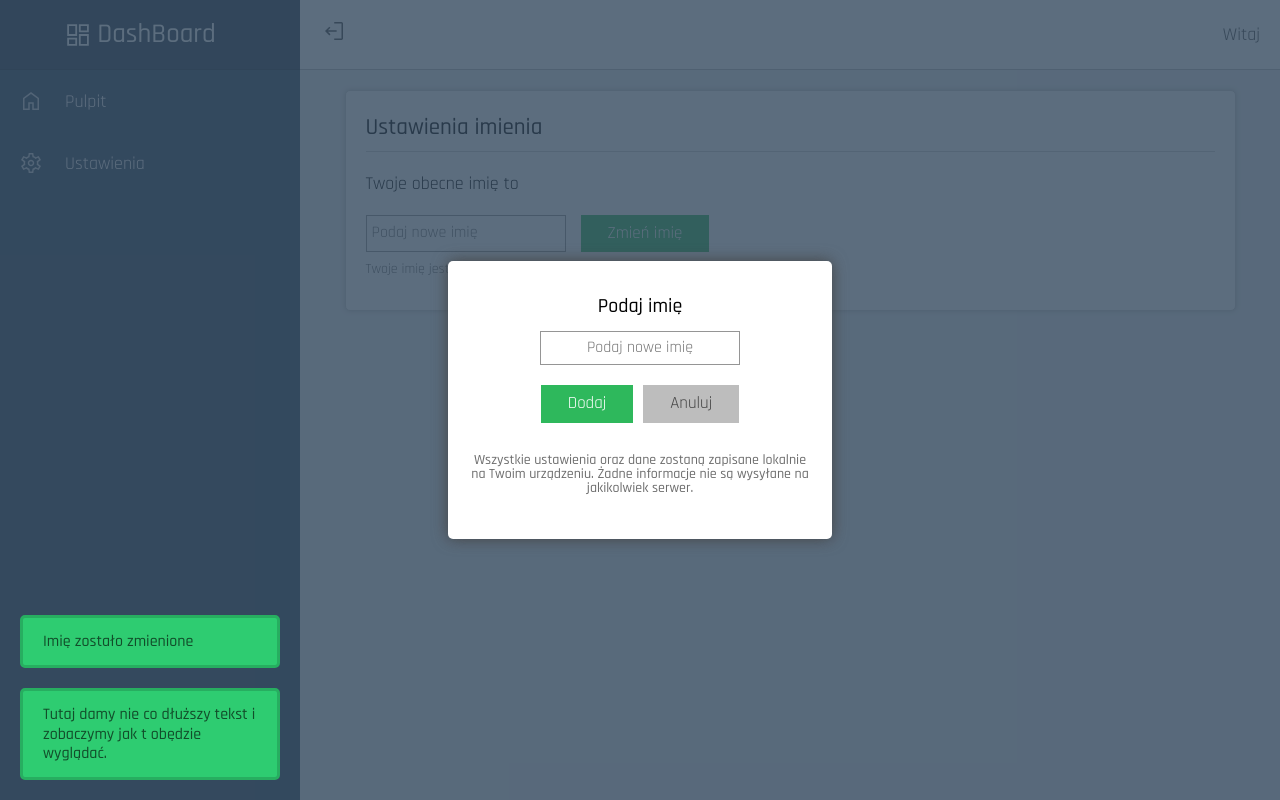
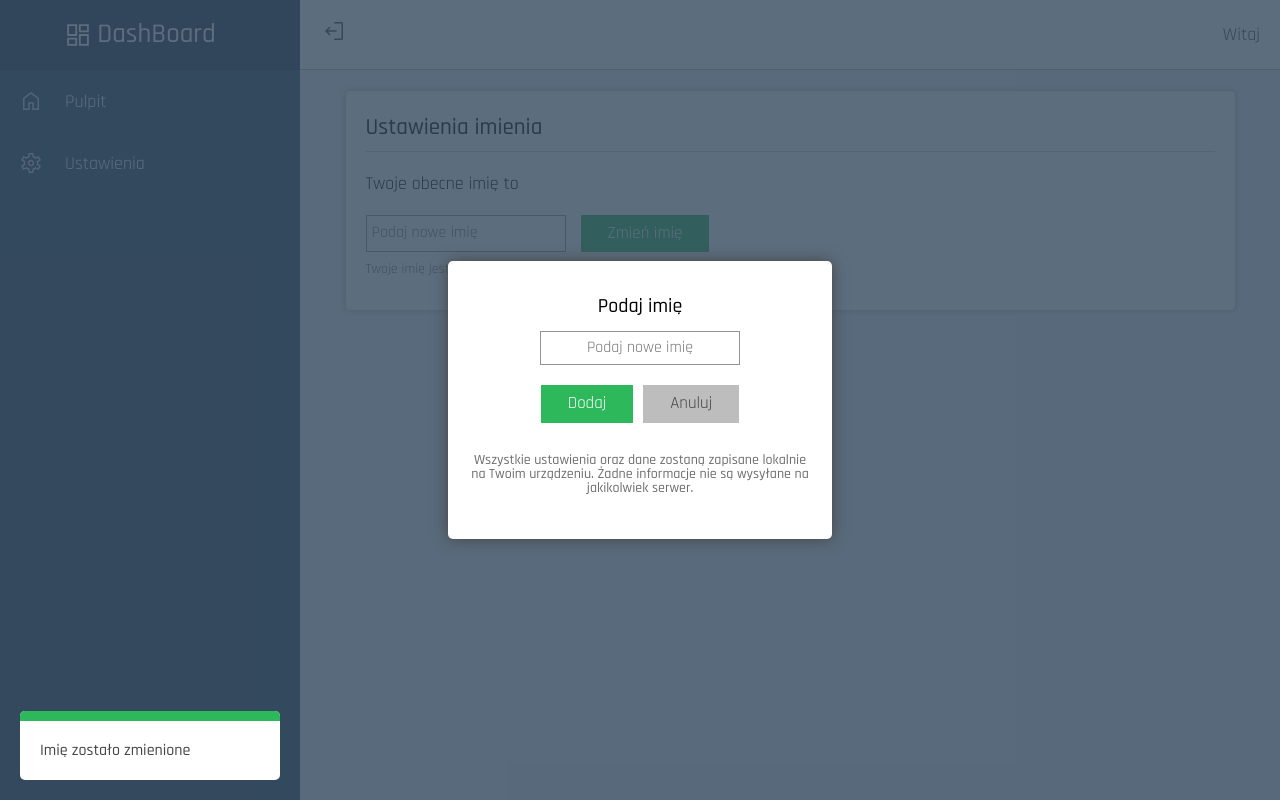
Before and after one commit to Maciej86/dashboard, a React (Create React App) app: page /dashboard/settings in a window 1280 px wide. Built offline with nearby package versions, Linux system fonts and the light colour scheme.

Commit message:
Changed name Popup to Confirm and styled popup

```diff
--- a/src/common/Popup/index.tsx
+++ /dev/null
@@ -1,12 +0,0 @@
-import { PopupInfo, Wrapper } from "./styled";
-
-export const Popup = () => {
-  return (
-    <Wrapper>
-      <PopupInfo>Imię zostało zmienione</PopupInfo>
-      <PopupInfo>
-        Tutaj damy nie co dłuższy tekst i zobaczymy jak t obędzie wyglądać.
-      </PopupInfo>
-    </Wrapper>
-  );
-};
--- a/src/common/Popup/styled.ts
+++ /dev/null
@@ -1,21 +0,0 @@
-import styled from "styled-components";
-
-export const Wrapper = styled.div`
-  position: absolute;
-  bottom: 0;
-  padding: 20px;
-  z-index: 30;
-`;
-
-export const PopupInfo = styled.div`
-  width: 260px;
-  margin-top: 20px;
-  padding: 14px 20px;
-  background: rgb(46, 204, 113);
-  border: 3px solid rgb(39, 174, 96);
-  font-size: 16px;
-  font-weight: 500;
-  line-height: 1.2;
-  color: rgb(18, 77, 42);
-  border-radius: 5px;
-`;
--- a/src/core/App.tsx
+++ b/src/core/App.tsx
@@ -7,7 +7,7 @@ import { selectToggleNavState } from "../features/Bar/sliceBar";
 import { Navigation } from "../features/Navigation";
 import { Bar } from "../features/Bar";
 import { themeDefault } from "./theme";
-import { Popup } from "../common/Popup";
+import { Confirm } from "../features/Confirm";
 import { Wrapper, Dashboard, Section } from "./styled";
 
 export const App = () => {
@@ -25,7 +25,7 @@ export const App = () => {
             <Outlet />
           </Section>
         </Dashboard>
-        <Popup />
+        <Confirm />
       </Wrapper>
     </ThemeProvider>
   );
--- a/src/core/theme.ts
+++ b/src/core/theme.ts
@@ -56,6 +56,8 @@ export const themeDefault = {
     borderInputError: color.red,
     backgroundTile: color.white,
     borderTile: color.gray_200,
+    backgroundConfirm: color.white,
+    okConfirm: color.jungleGreen_100,
   },
   size: {
     ...size,
--- /dev/null
+++ b/src/features/Confirm/index.tsx
@@ -0,0 +1,12 @@
+import { Wrapper, Popup, Strap, Text } from "./styled";
+
+export const Confirm = () => {
+  return (
+    <Wrapper>
+      <Popup>
+        <Strap></Strap>
+        <Text>Imię zostało zmienione</Text>
+      </Popup>
+    </Wrapper>
+  );
+};
--- /dev/null
+++ b/src/features/Confirm/styled.ts
@@ -0,0 +1,30 @@
+import styled from "styled-components";
+
+export const Wrapper = styled.div`
+  position: absolute;
+  padding: 20px;
+  bottom: 0;
+  z-index: 30;
+`;
+
+export const Popup = styled.div`
+  width: 260px;
+  margin-top: 20px;
+  background: ${({ theme }) => theme.color.backgroundConfirm};
+  border-radius: 5px;
+  font-size: 16px;
+  font-weight: 500;
+  line-height: 1.2;
+  color: ${({ theme }) => theme.color.colorTextBasic};
+`;
+
+export const Strap = styled.div`
+  height: 10px;
+  background: ${({ theme }) => theme.color.okConfirm};
+  border-radius: 5px 5px 0 0;
+`;
+
+export const Text = styled.p`
+  margin: 0;
+  padding: 20px;
+`;
```
